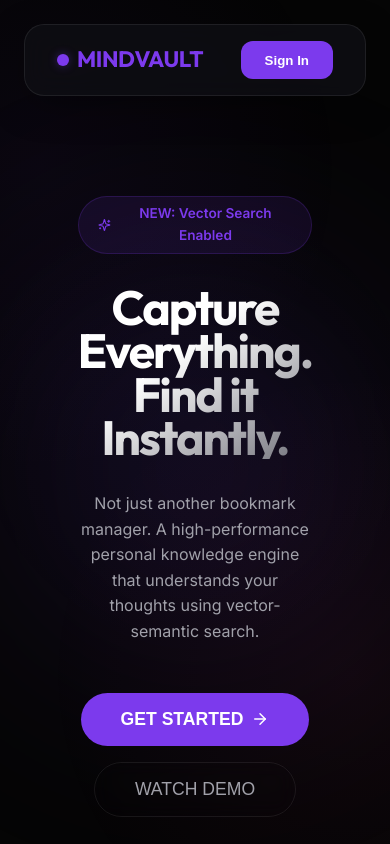
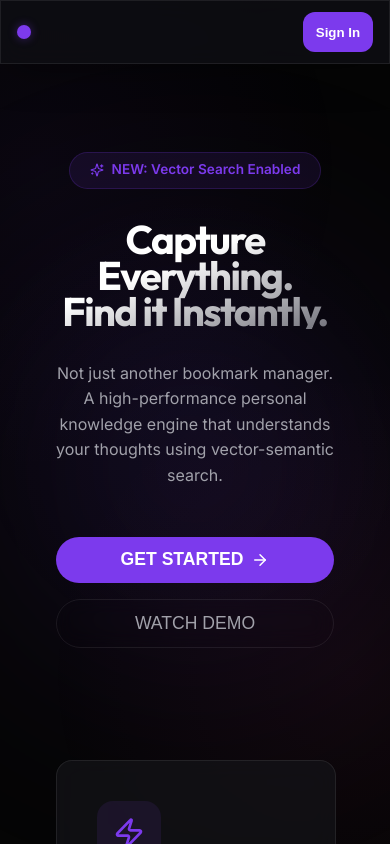
Before and after one commit to syntaxcoder13/mindvault, a React (Vite) app in the folder frontend/: page / in a window 390 px wide. Shown: the top 844 px of the page. Built offline with nearby package versions, Linux system fonts and the light colour scheme; no server answers.

Commit message:
responsive

```diff
--- a/frontend/src/components/Navbar.jsx
+++ b/frontend/src/components/Navbar.jsx
@@ -34,17 +34,17 @@ export default function Navbar() {
   return (
     <>
       <nav className="glass">
-        <Link to="/" style={{ letterSpacing: '-0.02em', fontFamily: 'var(--font-heading)', fontSize: '1.4rem', fontWeight: 'bold', textDecoration: 'none', color: 'var(--accent)', display: 'flex', alignItems: 'center', gap: '8px' }}>
-          <div style={{ width: 12, height: 12, backgroundColor: 'var(--accent)', borderRadius: '50%', boxShadow: '0 0 10px var(--accent-glow)' }} />
-          MINDVAULT
+        <Link to="/" style={{ letterSpacing: '-0.02em', fontFamily: 'var(--font-heading)', fontSize: '1.25rem', fontWeight: 'bold', textDecoration: 'none', color: 'var(--accent)', display: 'flex', alignItems: 'center', gap: '10px' }}>
+          <div style={{ width: 14, height: 14, backgroundColor: 'var(--accent)', borderRadius: '50%', boxShadow: '0 0 10px var(--accent-glow)', flexShrink: 0 }} />
+          <span className="hide-on-mobile" style={{ fontSize: '1.2rem' }}>MINDVAULT</span>
         </Link>
 
         <SignedIn>
-          <div className="search-wrapper" style={{ flex: 1, maxWidth: '500px', margin: '0 2.5rem' }}>
+          <div className="search-wrapper" style={{ flex: 1, maxWidth: '450px', margin: '0 2rem' }}>
             <Search size={18} className="icon" />
             <input
               type="text"
-              placeholder="Search your mind..."
+              placeholder="Search library..."
               value={search}
               onChange={e => setSearch(e.target.value)}
             />
@@ -55,22 +55,22 @@ export default function Navbar() {
           <div style={{ flex: 1 }} />
         </SignedOut>
 
-        <div style={{ display: 'flex', gap: '1rem', alignItems: 'center' }}>
+        <div style={{ display: 'flex', gap: '0.75rem', alignItems: 'center' }}>
           <SignedIn>
-            <Link to="/timeline" className="btn-outline" style={{ display: 'flex', alignItems: 'center', gap: '8px', padding: '0.5rem 1rem' }}>
+            <Link to="/timeline" className="btn-outline" style={{ display: 'flex', alignItems: 'center', gap: '8px', padding: '0.5rem 0.75rem' }}>
               <Clock size={16} /> <span className="hide-on-mobile">Timeline</span>
             </Link>
-            <Link to="/graph" className="btn-outline" style={{ display: 'flex', alignItems: 'center', gap: '8px', padding: '0.5rem 1rem' }}>
+            <Link to="/graph" className="btn-outline" style={{ display: 'flex', alignItems: 'center', gap: '8px', padding: '0.5rem 0.75rem' }}>
               <Layers size={16} /> <span className="hide-on-mobile">Graph</span>
             </Link>
-            <button onClick={() => setShowModal(true)} className="btn-primary">
-              <Plus size={18} strokeWidth={2.5} /> <span className="hide-on-mobile">SAVE</span>
+            <button onClick={() => setShowModal(true)} className="btn-primary" style={{ padding: '0.5rem 1rem' }}>
+              <Plus size={18} strokeWidth={2.5} /> <span className="hide-on-mobile">CAPTURE</span>
             </button>
-            <div style={{ marginLeft: '0.5rem' }}>
+            <div style={{ marginLeft: '0.25rem' }}>
               <UserButton
                 appearance={{
                   elements: {
-                    userButtonAvatarBox: { width: 38, height: 38, border: '2px solid var(--border)' }
+                    userButtonAvatarBox: { width: 36, height: 36, border: '1.5px solid var(--border)' }
                   }
                 }}
               />
--- a/frontend/src/index.css
+++ b/frontend/src/index.css
@@ -229,6 +229,18 @@ nav {
   padding: 2rem 3rem;
 }
 
+/* Visibility Utilities */
+.hide-on-mobile {
+  display: inline;
+}
+
+@media (max-width: 768px) {
+  .hide-on-mobile {
+    display: none;
+  }
+}
+
+
 /* Dashboard Grid */
 .dashboard-grid {
   display: grid;
@@ -353,13 +365,26 @@ nav {
   to { opacity: 1; transform: translateY(0) scale(1); }
 }
 
-/* Responsive */
+/* Responsive Breakpoints & Overrides */
 @media (max-width: 1200px) {
   .dashboard-grid {
     grid-template-columns: 240px 1fr;
+    gap: 1.5rem;
   }
   .resurface-panel {
     display: none;
+  }
+  .main-content {
+    padding: 2rem;
+  }
+}
+
+@media (max-width: 1024px) {
+  nav {
+    padding: 0 1.5rem;
+  }
+  .search-wrapper {
+    margin: 0 1rem !important;
   }
 }
 
@@ -370,5 +395,65 @@ nav {
   .sidebar {
     position: relative;
     top: 0;
+    flex-direction: row;
+    overflow-x: auto;
+    padding-bottom: 1rem;
+    scrollbar-width: none;
+  }
+  .sidebar::-webkit-scrollbar {
+    display: none;
+  }
+  .sidebar > * {
+    min-width: 280px;
   }
 }
+
+@media (max-width: 768px) {
+  nav {
+    top: 0;
+    width: 100%;
+    border-radius: 0;
+    height: 64px;
+    padding: 0 1rem;
+    left: 0;
+    transform: none;
+  }
+
+  .main-content {
+    margin-top: 64px;
+    padding: 1.5rem !important;
+  }
+
+  .modal-overlay {
+    padding: 1rem;
+  }
+
+  .modal-content {
+    padding: 2.5rem 1.5rem !important;
+    border-radius: 20px;
+  }
+
+  h1 { font-size: 2.5rem !important; }
+}
+
+@media (max-width: 480px) {
+  .dashboard-grid {
+    gap: 1rem;
+  }
+
+  .item-card {
+    padding: 1.25rem;
+    border-radius: 16px;
+  }
+
+  .sidebar {
+    padding: 1rem 0;
+    margin-bottom: 0.5rem;
+  }
+
+  .btn-primary, .btn-outline {
+     width: 100%;
+     justify-content: center;
+     padding: 0.8rem !important;
+  }
+}
--- a/frontend/src/pages/ItemDetail.jsx
+++ b/frontend/src/pages/ItemDetail.jsx
@@ -62,7 +62,11 @@ export default function ItemDetail() {
         <ChevronLeft size={16} /> Back to Vault
       </button>
 
-      <div className="detail-grid" style={{ gridTemplateColumns: '1fr 340px' }}>
+      <div className="detail-grid" style={{
+        display: 'grid',
+        gridTemplateColumns: 'repeat(auto-fit, minmax(300px, 1fr))',
+        gap: '2.5rem'
+      }}>
         {/* Left: Content */}
         <article className="glass-card" style={{ padding: '3.5rem', borderRadius: '24px' }}>
           <div style={{ display: 'flex', alignItems: 'center', gap: '1rem', marginBottom: '2rem' }}>
```
